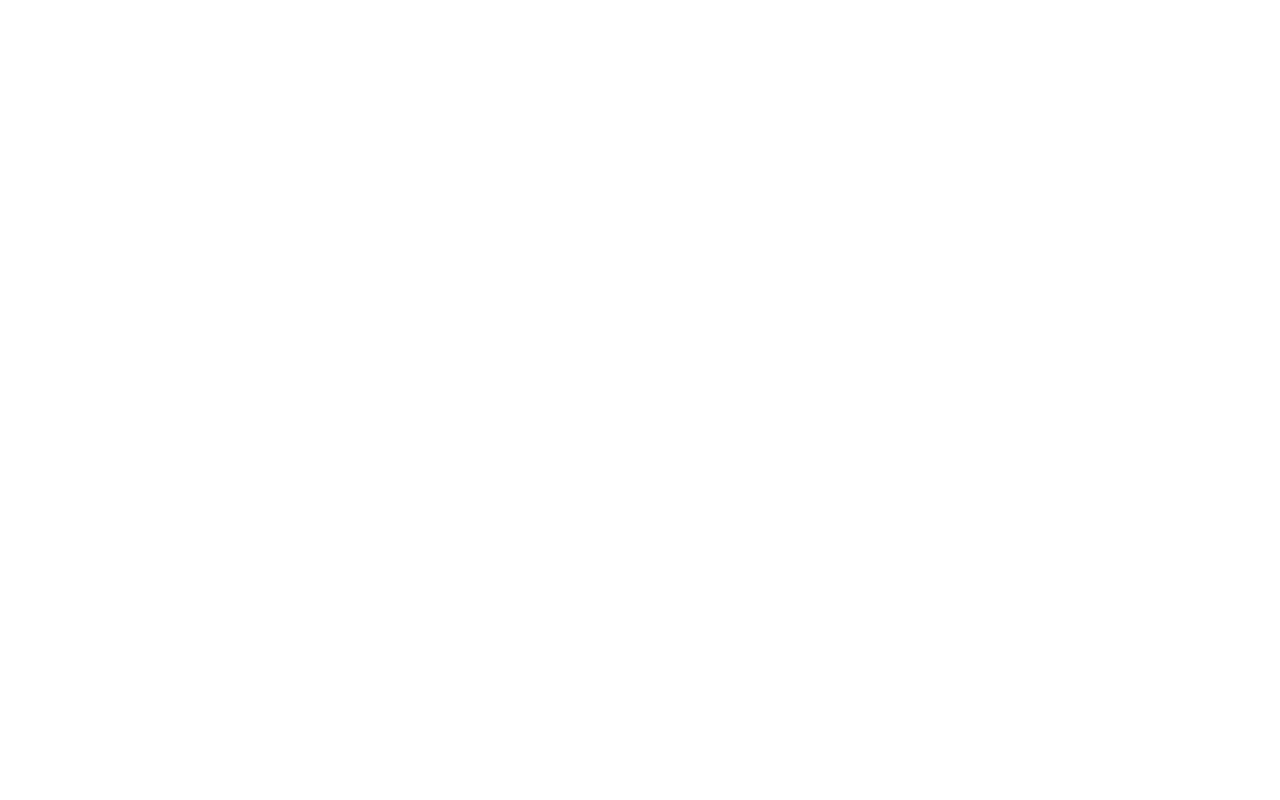
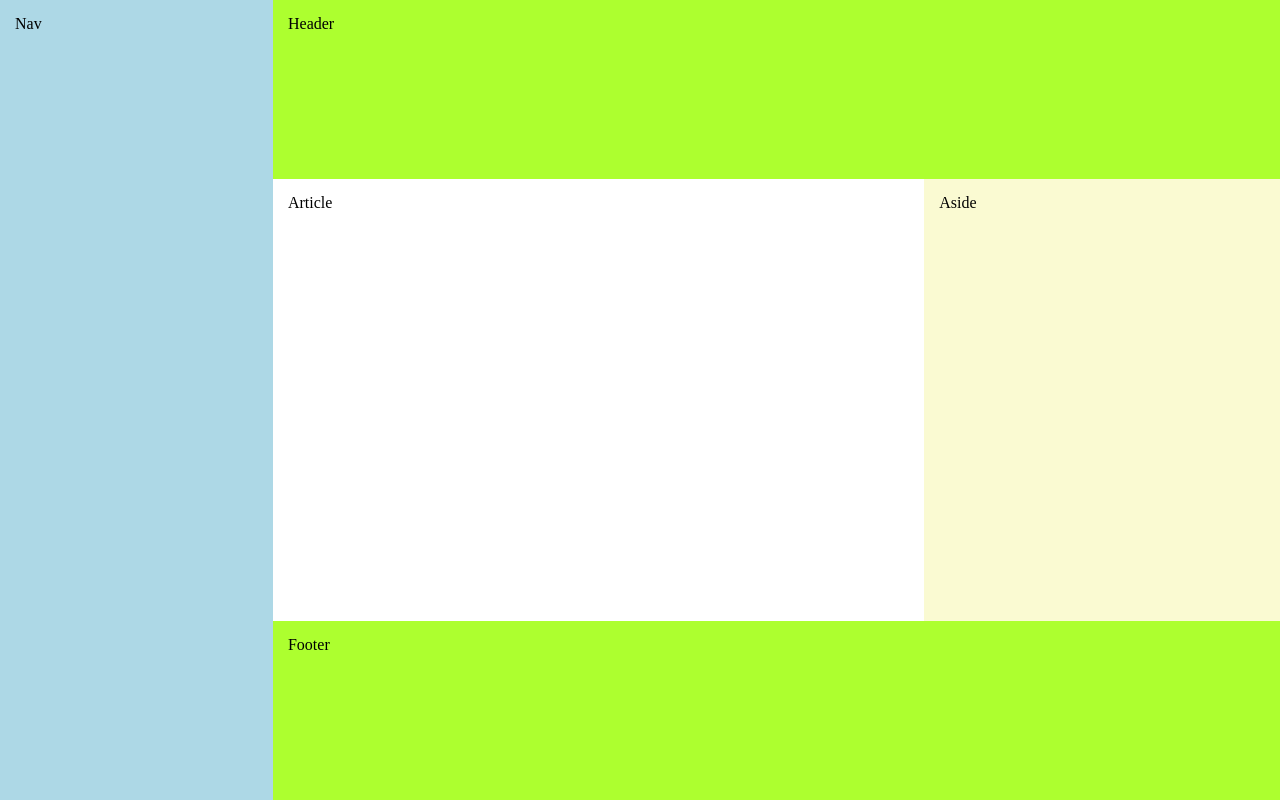
Before and after one commit to NirajBhavnani/BasicHTMLWebsite5, a plain HTML site: page pages/index.html in a window 1280 px wide. Drawn offline with Linux system fonts and the light colour scheme.

Commit message:
Screenshot 271: Sub Task 2

```diff
--- a/css/index.css
+++ b/css/index.css
@@ -9,23 +9,48 @@ body, html {
     min-height: 100vh;
 }
 
+body{
+    display: flex;
+}
+
 /* Colors of sections */
 .header{
     background-color: #adff2f;
+    flex-grow: 1;
+    padding: 15px;
 }
 
 .article{
     background-color: #ffffff;
+    flex-grow: 2;
+    padding: 15px;
 }
 
 .aside{
-    background-color: #fafad2	;
+    background-color: #fafad2;
+    flex-grow: 1;
+    padding: 15px;
 }
 
 .nav{
     background-color: #add8e6;
+    flex-grow: 1;
+    padding: 15px;
 }
 
 .footer{
     background-color: #adff2f;
+    flex-grow: 1;
+    padding: 15px;
 }
+
+.right-part{
+    display: flex;
+    flex-direction: column;
+    flex-grow: 4;
+}
+
+.inner-right-part{
+    display: flex;
+    flex-grow: 3;
+}
--- a/pages/index.html
+++ b/pages/index.html
@@ -9,5 +9,15 @@
 </head>
 <body>
 
+    <p class="nav">Nav</p>
+    <div class="right-part">
+        <header class="header">Header</header>
+        <div class="inner-right-part">
+            <p class="article">Article</p>
+            <p class="aside">Aside</p>
+        </div>
+        <footer class="footer">Footer</footer>
+    </div>
+
 </body>
 </html>
```
